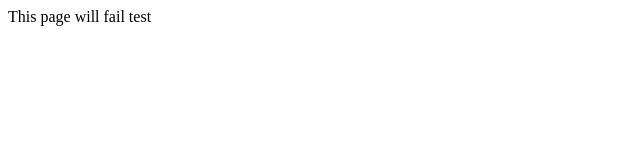
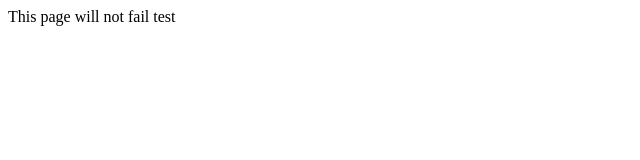
Before and after one commit to dominikwilkowski/test, a Next.js app: page /foo in a window 1280 px wide. Shown: the top 160 px of the page, without its empty margins (0-640 px from the left). Built offline with nearby package versions, Linux system fonts and the light colour scheme.

Commit message:
make test succeed

```diff
--- a/pages/foo.js
+++ b/pages/foo.js
@@ -1,5 +1,3 @@
 export default function Foo() {
-	return <div>
-		This page will fail test
-	</div>;
+	return <div>This page will not fail test</div>;
 }
```
